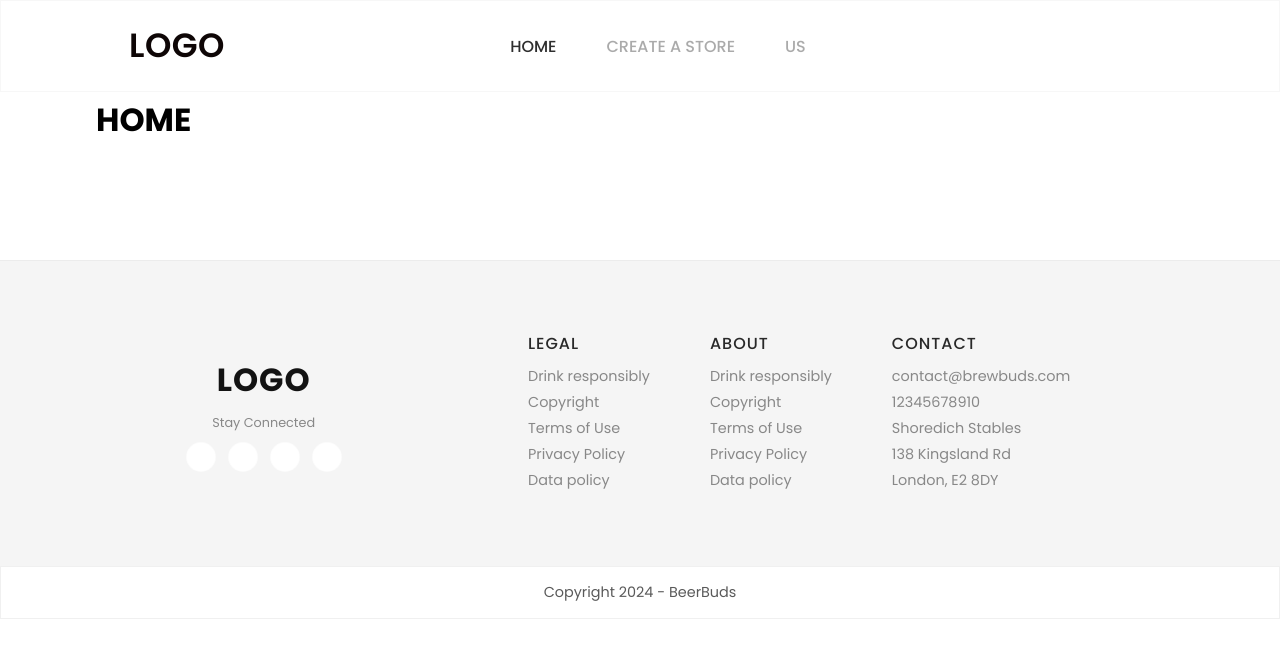
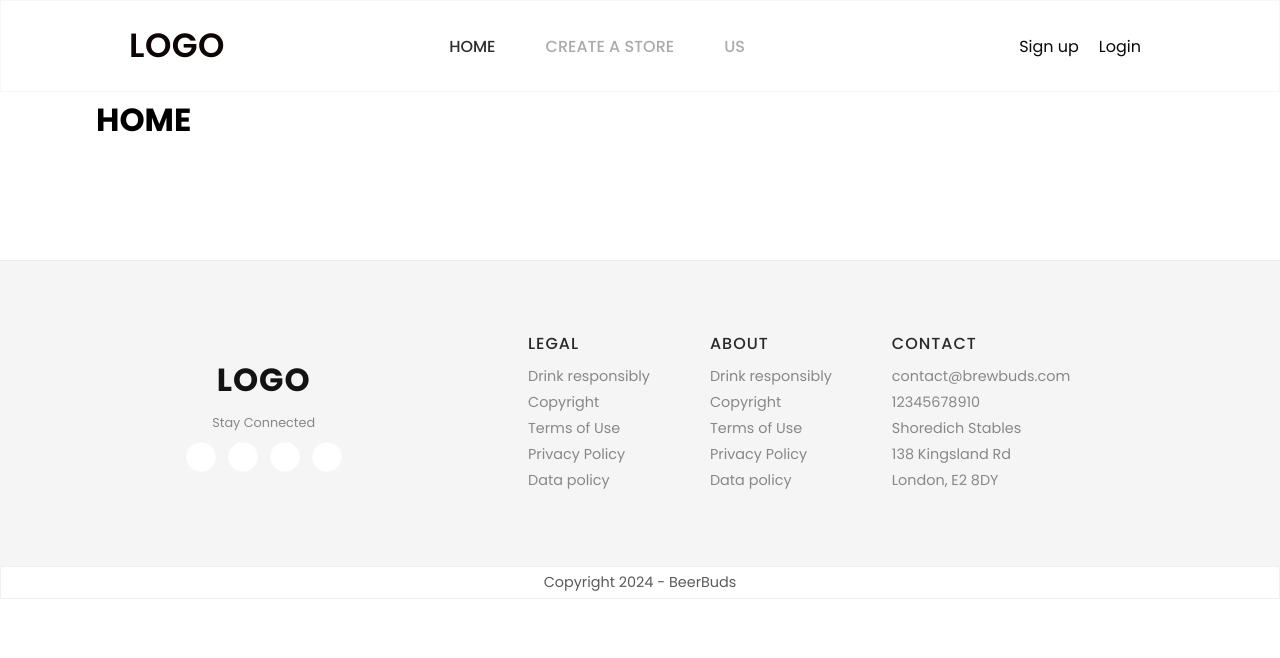
Before and after one commit to mallaghi/beerbuds, a Django app: page / in a window 1280 px wide. Shown: the top 658 px of the page. Run offline with Django 4.2, Linux system fonts and the light colour scheme; some libraries are stand-ins or nearby versions.

Commit message:
Adding conditions to the navbar - profile

```diff
--- a/core/static/core/styles.css
+++ b/core/static/core/styles.css
@@ -161,7 +161,7 @@ footer{
   transition: all ease 0.2s;
 }
 .copyright {
-  padding: 15px;
+  padding: 5px;
   color: #5a5a5a;
   background-color: f0f0f0;
   display: flex;
--- a/core/templates/core/base.html
+++ b/core/templates/core/base.html
@@ -33,9 +33,14 @@
         <a href ="#" class="cart">
           <i class="fas fa-cart-shopping"></i>
         </a>
-        <a href ="{% url 'marketplace:profile' %}" class="user">
-          <i class="fas fa-user"></i>
-        </a>
+        {% if user.is_authenticated %}
+            <a href ="{% url 'marketplace:profile' %}" class="user">
+              <i class="fas fa-user"></i>
+            </a>
+        {% else %}
+            <a href="{% url 'core:signup' %}">Sign up</a>
+            <a href="{% url 'core:login' %}">Login</a>
+        {% endif %}
       </div>
     </nav>
     {% comment %} Navigation End================================ {% endcomment %}
```
